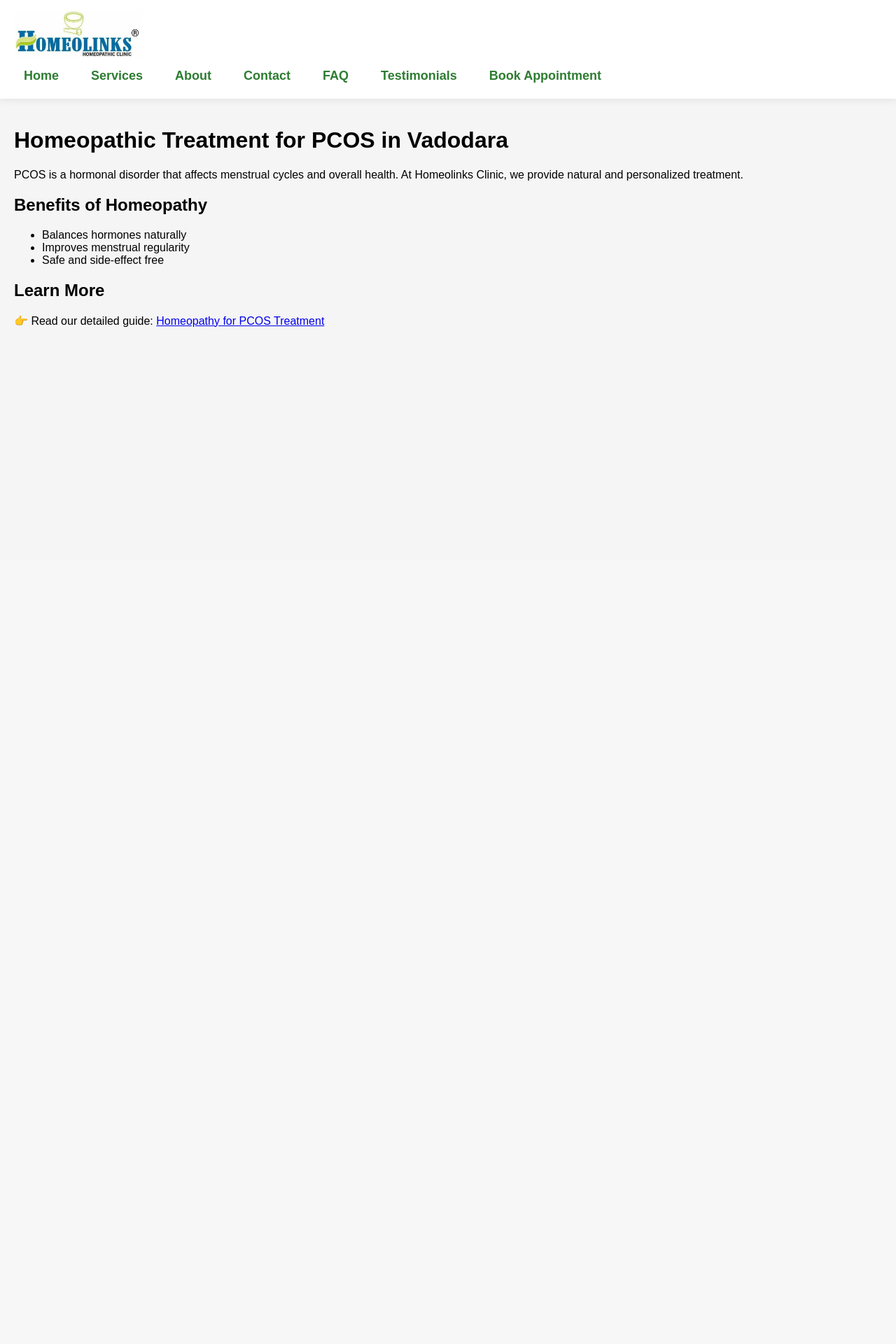
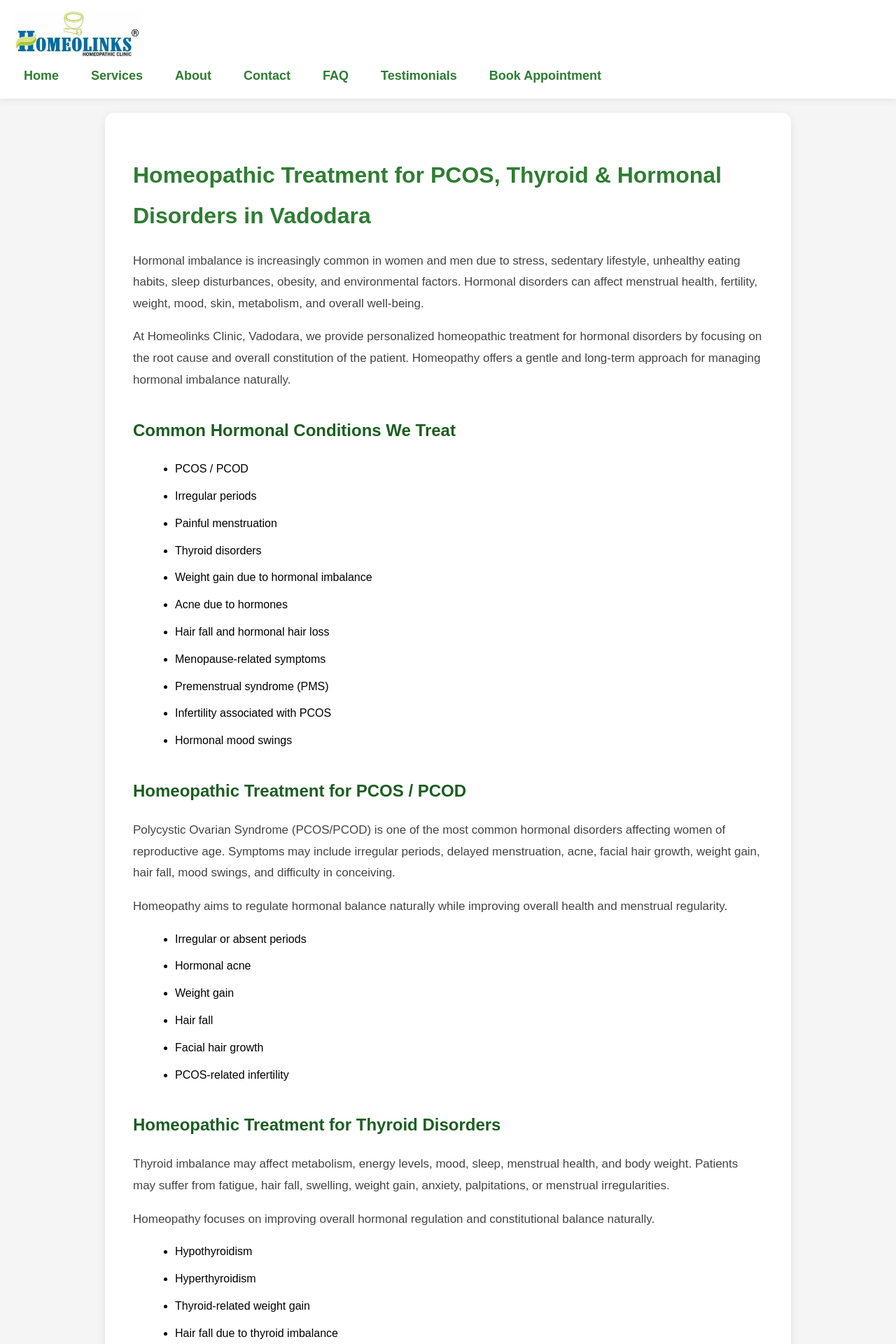
Before and after one commit to kartiklaswani/homeolinks, a Flask app: template templates/pcos.html in a window 1280 px wide. Shown: the top 1920 px of the page at 70% size. Before the commit the page ends 467 px from the top, so only its background shows below. Run offline with Flask 3, Linux system fonts and the light colour scheme; the template is opened without the code that fills it, so the values that code supplies are empty; some libraries are stand-ins or nearby versions.

Commit message:
Improved hormonal disorders SEO page

```diff
--- a/templates/pcos.html
+++ b/templates/pcos.html
@@ -2,33 +2,200 @@
 
 {% block content %}
 
-<div class="section">
+<style>
 
-<h1>Homeopathic Treatment for PCOS in Vadodara</h1>
+.blog-container{
+    max-width:900px;
+    margin:auto;
+    background:white;
+    padding:40px;
+    border-radius:14px;
+    box-shadow:0 4px 15px rgba(0,0,0,0.08);
+    line-height:1.8;
+}
+
+.blog-container h1{
+    color:#2e7d32;
+    margin-bottom:20px;
+}
+
+.blog-container h2{
+    color:#1b5e20;
+    margin-top:35px;
+}
+
+.blog-container p{
+    color:#444;
+    font-size:17px;
+}
+
+.blog-container ul{
+    margin-left:20px;
+}
+
+.blog-container li{
+    margin-bottom:10px;
+}
+
+.cta{
+    margin-top:40px;
+    background:#e8f5e9;
+    padding:25px;
+    border-radius:12px;
+    text-align:center;
+}
+
+.cta a{
+    display:inline-block;
+    margin-top:15px;
+    background:#2e7d32;
+    color:white;
+    padding:14px 24px;
+    text-decoration:none;
+    border-radius:8px;
+    font-weight:bold;
+}
+
+</style>
+
+<div class="blog-container">
+
+    <h1>
+        Homeopathic Treatment for PCOS, Thyroid & Hormonal Disorders in Vadodara
+    </h1>
 
     <p>
-PCOS is a hormonal disorder that affects menstrual cycles and overall health.
-At Homeolinks Clinic, we provide natural and personalized treatment.
+        Hormonal imbalance is increasingly common in women and men due to stress, sedentary lifestyle, unhealthy eating habits, sleep disturbances, obesity, and environmental factors. Hormonal disorders can affect menstrual health, fertility, weight, mood, skin, metabolism, and overall well-being.
     </p>
 
-<h2>Benefits of Homeopathy</h2>
+    <p>
+        At Homeolinks Clinic, Vadodara, we provide personalized homeopathic treatment for hormonal disorders by focusing on the root cause and overall constitution of the patient. Homeopathy offers a gentle and long-term approach for managing hormonal imbalance naturally.
+    </p>
+
+    <h2>
+        Common Hormonal Conditions We Treat
+    </h2>
 
     <ul>
-<li>Balances hormones naturally</li>
-<li>Improves menstrual regularity</li>
-<li>Safe and side-effect free</li>
+        <li>PCOS / PCOD</li>
+        <li>Irregular periods</li>
+        <li>Painful menstruation</li>
+        <li>Thyroid disorders</li>
+        <li>Weight gain due to hormonal imbalance</li>
+        <li>Acne due to hormones</li>
+        <li>Hair fall and hormonal hair loss</li>
+        <li>Menopause-related symptoms</li>
+        <li>Premenstrual syndrome (PMS)</li>
+        <li>Infertility associated with PCOS</li>
+        <li>Hormonal mood swings</li>
     </ul>
+
+    <h2>
+        Homeopathic Treatment for PCOS / PCOD
+    </h2>
+
+    <p>
+        Polycystic Ovarian Syndrome (PCOS/PCOD) is one of the most common hormonal disorders affecting women of reproductive age. Symptoms may include irregular periods, delayed menstruation, acne, facial hair growth, weight gain, hair fall, mood swings, and difficulty in conceiving.
+    </p>
+
+    <p>
+        Homeopathy aims to regulate hormonal balance naturally while improving overall health and menstrual regularity.
+    </p>
+
+    <ul>
+        <li>Irregular or absent periods</li>
+        <li>Hormonal acne</li>
+        <li>Weight gain</li>
+        <li>Hair fall</li>
+        <li>Facial hair growth</li>
+        <li>PCOS-related infertility</li>
+    </ul>
+
+    <h2>
+        Homeopathic Treatment for Thyroid Disorders
+    </h2>
+
+    <p>
+        Thyroid imbalance may affect metabolism, energy levels, mood, sleep, menstrual health, and body weight. Patients may suffer from fatigue, hair fall, swelling, weight gain, anxiety, palpitations, or menstrual irregularities.
+    </p>
+
+    <p>
+        Homeopathy focuses on improving overall hormonal regulation and constitutional balance naturally.
+    </p>
+
+    <ul>
+        <li>Hypothyroidism</li>
+        <li>Hyperthyroidism</li>
+        <li>Thyroid-related weight gain</li>
+        <li>Hair fall due to thyroid imbalance</li>
+        <li>Fatigue and weakness</li>
+    </ul>
+
+    <h2>
+        Homeopathic Treatment for Irregular Periods
+    </h2>
+
+    <p>
+        Menstrual irregularities may occur due to hormonal imbalance, stress, PCOS, thyroid problems, anemia, or lifestyle disturbances. Symptoms may include delayed periods, excessive bleeding, scanty periods, cramps, mood swings, or weakness.
+    </p>
+
+    <p>
+        Homeopathy aims to improve menstrual regularity naturally and support overall hormonal health.
+    </p>
+
+    <h2>
+        Homeopathic Treatment for Menopause Problems
+    </h2>
+
+    <p>
+        Many women experience hot flashes, irritability, sleep disturbances, mood swings, anxiety, body pain, and weakness during menopause. These symptoms can affect quality of life significantly.
+    </p>
+
+    <p>
+        Individualized homeopathic treatment may help improve overall comfort and emotional well-being during this transition phase.
+    </p>
+
+    <h2>
+        Why Choose Homeopathy for Hormonal Disorders?
+    </h2>
+
+    <ul>
+        <li>Gentle and safe treatment</li>
+        <li>Focuses on root cause</li>
+        <li>Improves overall hormonal balance</li>
+        <li>Individualized constitutional approach</li>
+        <li>Suitable for long-term management</li>
+        <li>Supports emotional and physical well-being</li>
+    </ul>
+
+    <h2>
+        Consult Homeolinks Clinic, Vadodara
+    </h2>
+
+    <p>
+        At Homeolinks Clinic, we provide personalized homeopathic treatment for PCOS, thyroid disorders, irregular periods, menopause symptoms, and hormonal imbalance. Every patient is evaluated individually to understand the underlying cause and overall health condition.
+    </p>
+
+    <p>
+        If you are suffering from hormonal imbalance, PCOS, thyroid problems, menstrual irregularities, or hormone-related symptoms, book your consultation today for safe and effective homeopathic treatment in Vadodara.
+    </p>
+
+    <div class="cta">
+
+        <h2>
+            Book Your Consultation Today
+        </h2>
+
+        <p>
+            Personalized Homeopathic Treatment for Hormonal Disorders in Vadodara
+        </p>
+
+        <a href="/book">
+            Book Appointment
+        </a>
 
     </div>
 
-<!-- BLOG LINK -->
-<div class="section">
-    <h2>Learn More</h2>
-
-    <p>
-        👉 Read our detailed guide:
-        <a href="/blog/pcos-blog">Homeopathy for PCOS Treatment</a>
-    </p>
 </div>
 
 {% endblock %}
```
Lines whose indentation alone changed are shown as unchanged.
